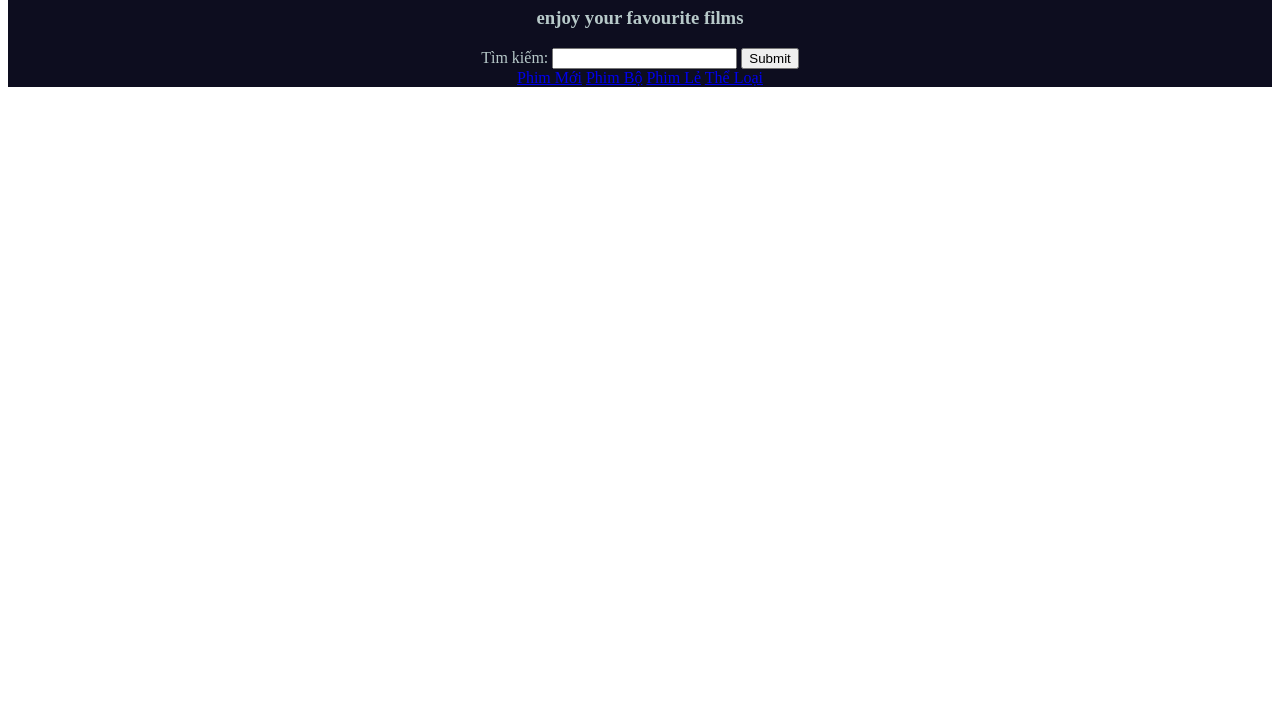
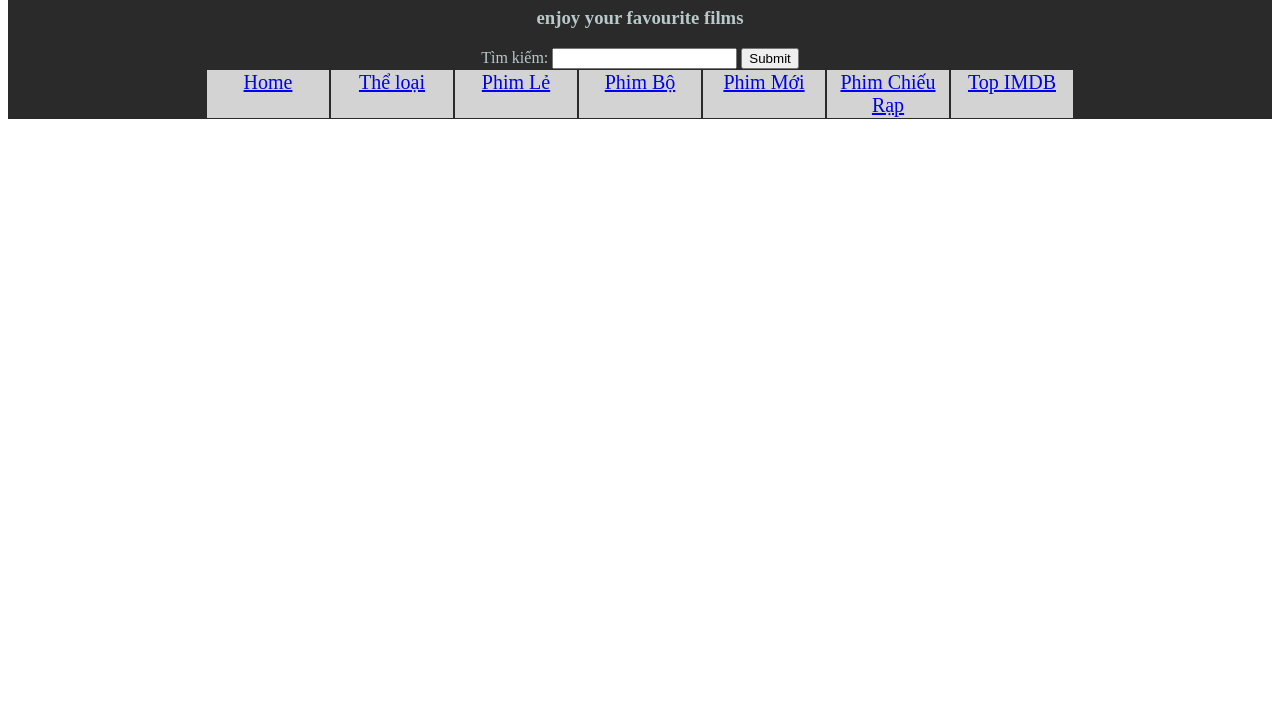
Before and after one commit to ngminhct4b05/project, a plain HTML site: page index.html in a window 1280 px wide. Shown: the part 73-800 px from the top of the page. Drawn offline with Linux system fonts and the light colour scheme.

Commit message:
“nre”

```diff
--- a/index.css
+++ b/index.css
@@ -1,13 +1,72 @@
 .header {
-    background: rgb(13, 13, 31)
+    background: rgb(42, 42, 43)
 }
 .heading {
     color: rgb(183, 201, 201);
     text-align: center;
     font-size: 30;
 }
-.dropdown {
-    color: mistyrose;
+#dropdown {
+    color: white;
+    font-size: 20px;
+    display:flex;
+    flex-direction: row;
+    justify-content: center;
     text-align: center;
-    font-size: 24
 }
+.dropdown1 {
+    background-color: lightgrey;
+    width: 120px;
+    border: 1px;
+    padding: 1px;
+    margin: 1px;
+
+}
+.dropdown2 {
+    background-color: lightgrey;
+    width: 120px;
+    border: 1px;
+    padding: 1px;
+    margin: 1px;
+
+  }
+.dropdown3 {
+    background-color: lightgrey;
+    width: 120px;
+    border: 1px;
+    padding: 1px;
+    margin: 1px;
+
+  }
+.dropdown4 {
+    background-color: lightgrey;
+    width: 120px;
+    border: 1px;
+    padding: 1px;
+    margin: 1px;
+
+  }
+.dropdown5 {
+    background-color: lightgrey;
+    width: 120px;
+    border: 1px;
+    padding: 1px;
+    margin: 1px;
+
+  }
+.dropdown6 {
+    background-color: lightgrey;
+    width: 120px;
+    border: 1px;
+    padding: 1px;
+    margin: 1px;
+
+  }
+.dropdown7 {
+    background-color: lightgrey;
+    width: 120px;
+    border: 1px;
+    padding: 1px;
+    margin: 1px;
+
+  }
--- a/index.html
+++ b/index.html
@@ -23,15 +23,32 @@
       </form>
     </div>
     </form>
-            <div class="dropdown">
+    <div id="dropdown">
 
-              <div class="dropdown-content">
-                <a href="#">Phim Mới</a>
-                <a href="#">Phim Bộ</a>
-                <a href="#">Phim Lẻ</a>
-                <a href="#">Thể Loại</a>
-              </div>
+      <!-- <div class="dropdown-content"> -->
+        <div class="dropdown1">
+          <a href="#">Home</a></div>
+        <div class="dropdown2">
+          <a href="#">Thể loại</a></div>
+
+        <div class="dropdown3">
+          <a href="#">Phim Lẻ</a></div>
+
+        <div class="dropdown4">
+          <a href="#">Phim Bộ</a></div>
+
+        <div class="dropdown5">
+          <a href="#">Phim Mới</a></div>
+
+        <div class="dropdown6">
+          <a href="#">Phim Chiếu Rạp</a></div>
+
+        <div class="dropdown7">
+          <a href="#">Top IMDB</a></div>
+
+      <!-- </div> -->
     </div>
   </div>
 </body>
+
 </html>
```
Also changed, not shown: index1.css (deleted). Lines whose indentation alone changed are shown as unchanged.
